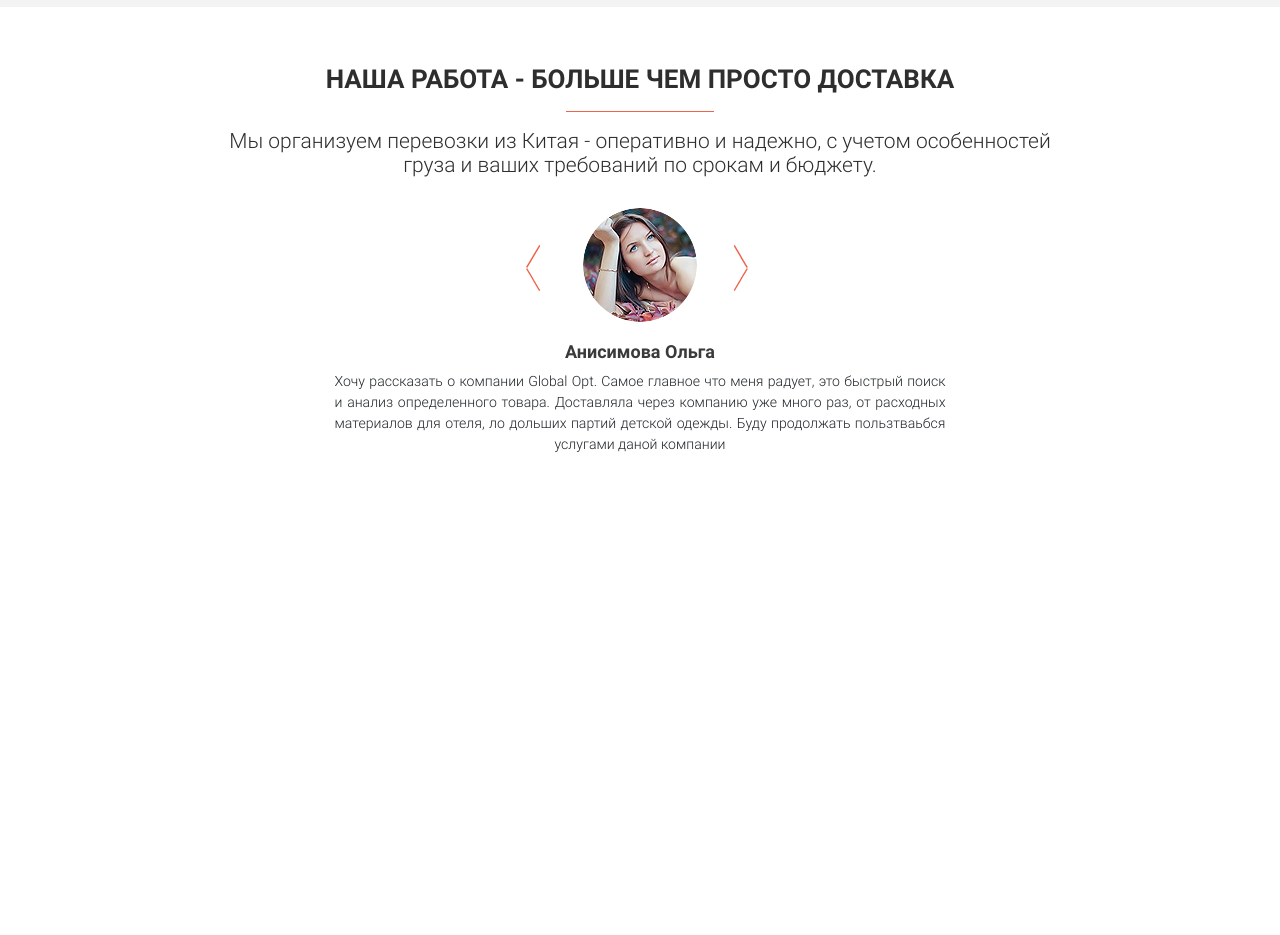
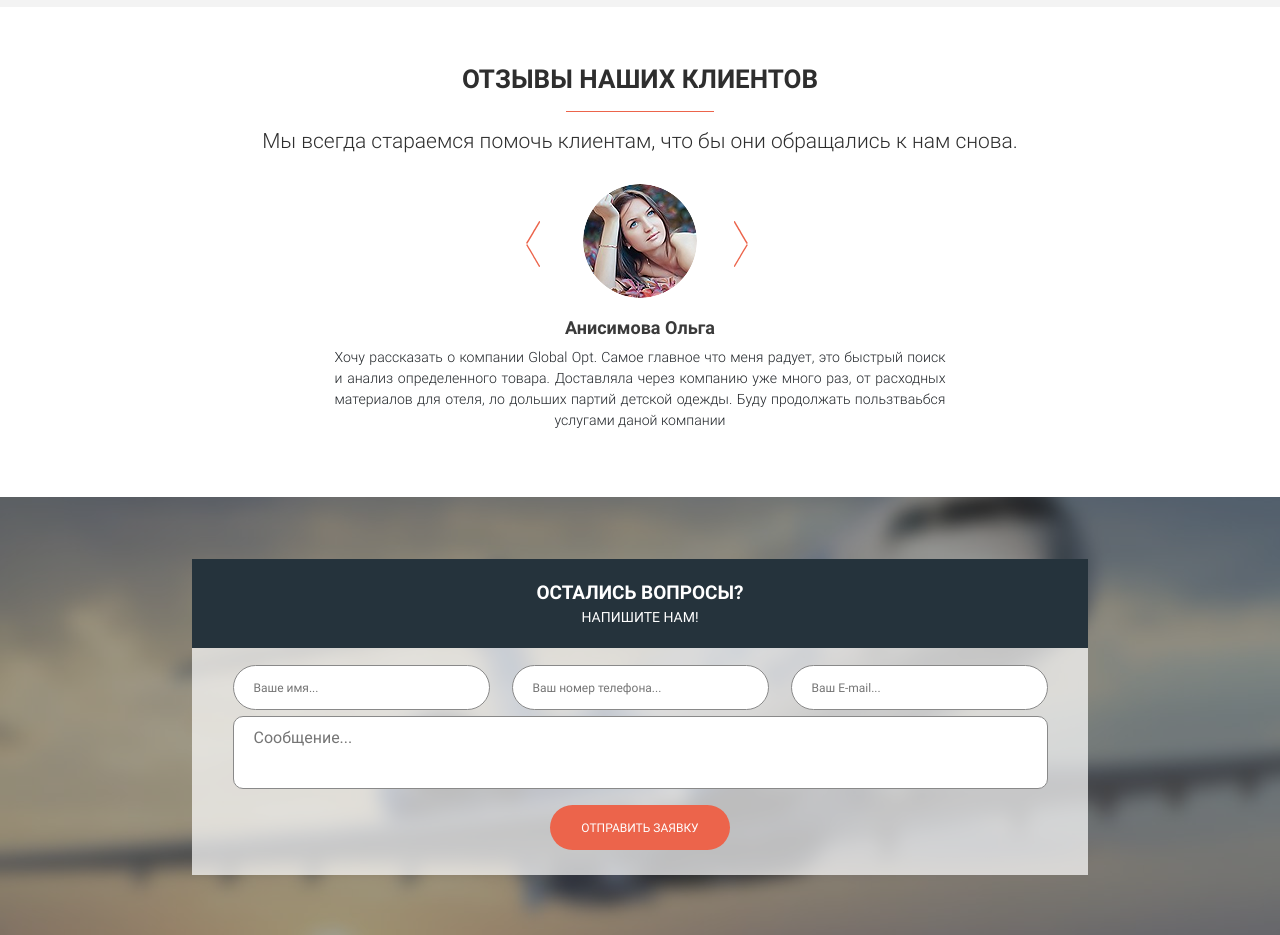
Before and after one commit to Pitrussya/globalopt, a website: page src/index.html in a window 1280 px wide. Shown: the part 4220-5155 px from the top of the page. Before the commit the page ends 4741 px from the top, so only its background shows below. Drawn offline with nearby package versions, Linux system fonts and the light colour scheme; files that its build step writes are made by us from their sources.

Commit message:
new section feedback

```diff
--- a/src/index.html
+++ b/src/index.html
@@ -343,10 +343,9 @@
     </section>
     <section class="recall">
         <div class="container">
-            <h2 class="title">Наша работа - больше чем просто доставка</h2>
+            <h2 class="title">отзывы наших клиентов</h2>
             <div class="divider"></div>
-            <div class="descr descr-mt17">Мы организуем перевозки из Китая - оперативно и надежно, с учетом особенностей груза
-                и ваших требований по срокам и бюджету.
+            <div class="descr descr-mt17">Мы всегда стараемся помочь клиентам, что бы они обращались к нам снова.
             </div>
             <div class="carusel">
                 <div class="carusel__wrapper">
@@ -374,7 +373,38 @@
                   <button class="carusel__btn prev"><img src="icons/prev.svg" alt="кнопка в лево"></button>
                   <button class="carusel__btn next"><img src="icons/next.svg" alt="кнопка в право"></button>
                 </div>
+        </div>
+    </section>
+    <section class="feedback">
+        <div class="feedback__overlay"></div>
+        <div class="container">
+            <div class="feedback__wrapper">
+                <div class="feedback__container">
+                    <div class="feedback__title">Остались вопросы?</div>
+                    <div class="feedback__subtitle">Напишите нам!</div>
+                </div>
+                <form class="feedback__form">
+                    <div class="feedback__form-over"></div>
+                    <div class="feedback__wrap-input">
+                        <div class="feedback__form-input">
+                            <input name="name" placeholder="Ваше имя..." type="text">
+                        </div>
+                        <div class="feedback__form-input">
+                            <input name="phone" placeholder="Ваш номер телефона...">
+                        </div>
+                        <div class="feedback__form-input">
+                            <input name="email" placeholder="Ваш E-mail..." type="email">
+                        </div>
+                    </div>
+                    <div class="feedback__form-textarea">
+                        <textarea name="text" id="text" placeholder="Сообщение..." ></textarea>
+                    </div>
+                    <div class="feedback__form-btn">
+                        <button class="button button__form">Отправить заявку</button>
+                    </div>
+                </form>
 
+            </div>
         </div>
     </section>
     <script src='js/script.js'></script>
--- /dev/null
+++ b/src/sass/blocks/_feedback.scss
@@ -0,0 +1,93 @@
+.feedback {
+    position: relative;
+    padding: 62px 0 79px 0;
+    background: url('/img/img_bg3.jpg') no-repeat 50%/cover;
+    height: 438px;
+    &__overlay {
+        position: absolute;
+        background: #414141;
+        opacity: .5;
+        height: 438px;
+        left: 0;
+        top: 0;
+        right: 0;
+    }
+    &__wrapper {
+        position: relative;
+        max-width: 896px;
+        margin: 0 auto;
+    }
+    &__container {
+        background-color: #25333c;
+        padding: 20px 0;
+        text-align: center;
+    }
+    &__title {
+        font-size: 19px;
+        font-weight: 700;
+        text-transform: uppercase;
+        color: #ffffff;
+    }
+    &__subtitle {
+        font-size: 14px;
+        font-weight: 400;
+        text-transform: uppercase;
+        color: #ffffff;
+    }
+    &__wrap {
+        &-input{
+            position: relative;
+            display: flex;
+            justify-content: space-between;
+            width: 815px;
+            margin: 0 auto;
+        }
+    }
+    &__form {
+        position: relative;
+        padding: 17px 0 25px 0;
+        &-over {
+            position: absolute;
+            height: 100%;
+            left: 0;
+            top: 0;
+            right: 0;
+            opacity: 0.7;
+            background-color: #ffffff;
+        }
+        &-input {
+            input {
+                width: 257px;
+                height: 45px;
+                padding: 0 20px 0 20px;
+                font-size: 12px;
+                border-radius: 25px;
+                border: 1px solid #898989;
+                outline-style: none;
+                background: #ffffff;
+
+            }
+        }
+        &-textarea {
+            display: flex;
+            justify-content: center;
+            margin-top: 6px;
+            textarea {
+                width: 815px;
+                min-height: 73px;
+                position: relative;
+                padding: 9px 20px;
+                border: 1px solid #898989;
+                outline-style: none;
+                background: #ffffff;
+                border-radius: 10px;
+                resize: none;
+            }
+        }
+        &-btn {
+            position: relative;
+            margin-top: 16px;
+            text-align: center;
+        }
+    }
+}
--- a/src/sass/style.scss
+++ b/src/sass/style.scss
@@ -31,6 +31,7 @@ p {
 @import 'blocks/price';
 @import 'blocks/job';
 @import 'blocks/recall';
+@import 'blocks/feedback';
 @import 'blocks/carusel';
 @import 'blocks/title';
 @import 'blocks/header';
```
Also changed, not shown: dist/css/style.min.css, dist/img/img_bg3.jpg (added), dist/index.html, src/img/img_bg3.jpg (added), 1 other file.
